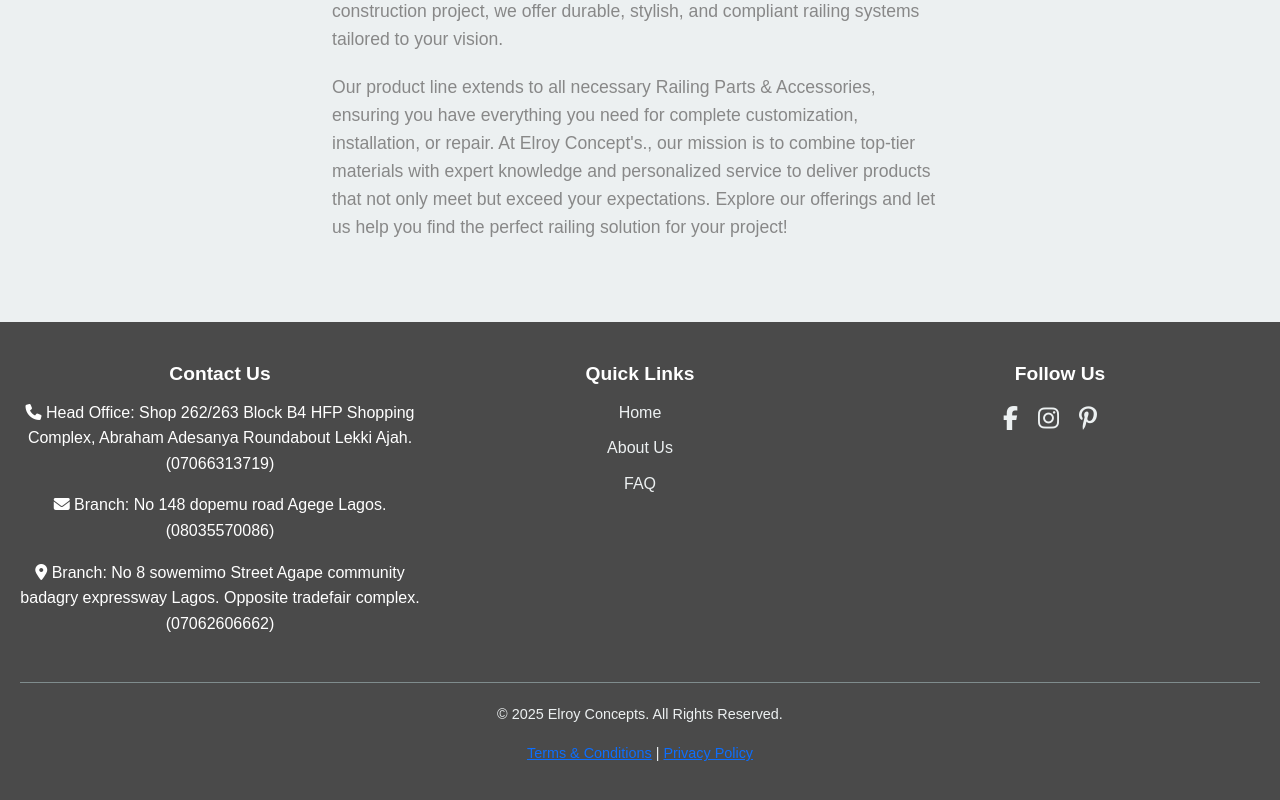
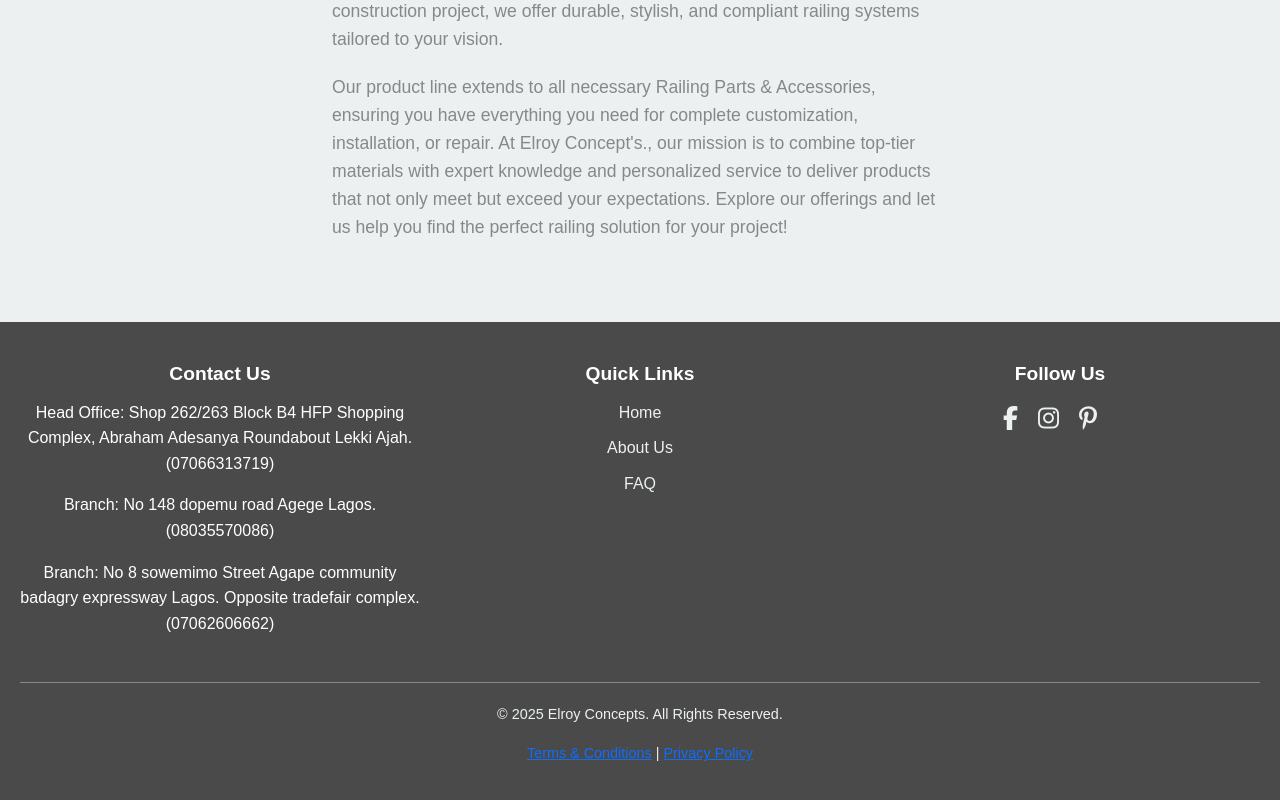
Before and after one commit to Richex-codes/elroy-concepts-fullstack, a React (Create React App) app in the folder client/: page / in a window 1280 px wide. Shown: the part 3109-3909 px from the top of the page. Built offline with nearby package versions, Linux system fonts and the light colour scheme.

Commit message:
tenth commit

```diff
--- a/client/src/pages/DashboardPage.js
+++ b/client/src/pages/DashboardPage.js
@@ -256,15 +256,13 @@ export default function DashboardPage() {
           <div className="footer-column" w-tid="261">
             <h3>Contact Us</h3>
             <p>
-              <i className="fas fa-phone" w-tid="267"></i> (123) 456-7890
+              Head Office: Shop 262/263 Block B4 HFP Shopping Complex, Abraham
+              Adesanya Roundabout Lekki Ajah. (07066313719)
             </p>
+            <p>Branch: No 148 dopemu road Agege Lagos. (08035570086)</p>
             <p>
-              <i className="fas fa-envelope" w-tid="271"></i>{" "}
-              info@dadsrailings.com
-            </p>
-            <p>
-              <i className="fas fa-map-marker-alt" w-tid="275"></i> 123 Railing
-              St, Anytown, USA
+              Branch: No 8 sowemimo Street Agape community badagry expressway
+              Lagos. Opposite tradefair complex. (07062606662)
             </p>
           </div>
           <div class="footer-column">
--- a/client/src/pages/HomePage.js
+++ b/client/src/pages/HomePage.js
@@ -225,18 +225,13 @@ export default function HomePage() {
           <div className="footer-column" w-tid="261">
             <h3>Contact Us</h3>
             <p>
-              <i class="fas fa-phone" w-tid="267"></i> Head Office: Shop 262/263
-              Block B4 HFP Shopping Complex, Abraham Adesanya Roundabout Lekki
-              Ajah. (07066313719)
+              Head Office: Shop 262/263 Block B4 HFP Shopping Complex, Abraham
+              Adesanya Roundabout Lekki Ajah. (07066313719)
             </p>
+            <p>Branch: No 148 dopemu road Agege Lagos. (08035570086)</p>
             <p>
-              <i class="fas fa-envelope" w-tid="271"></i> Branch: No 148 dopemu
-              road Agege Lagos. (08035570086)
-            </p>
-            <p>
-              <i class="fas fa-map-marker-alt" w-tid="275"></i> Branch: No 8
-              sowemimo Street Agape community badagry expressway Lagos. Opposite
-              tradefair complex. (07062606662)
+              Branch: No 8 sowemimo Street Agape community badagry expressway
+              Lagos. Opposite tradefair complex. (07062606662)
             </p>
           </div>
           <div class="footer-column">
```
